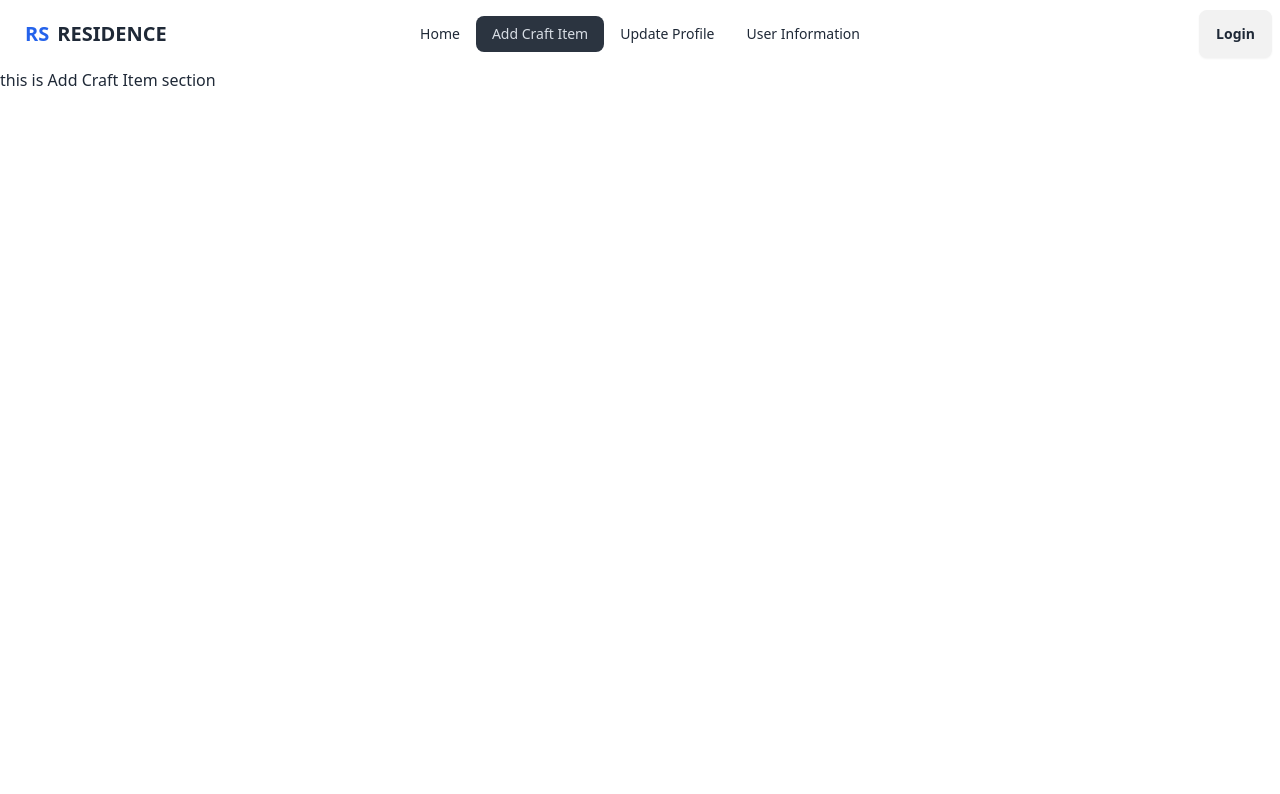
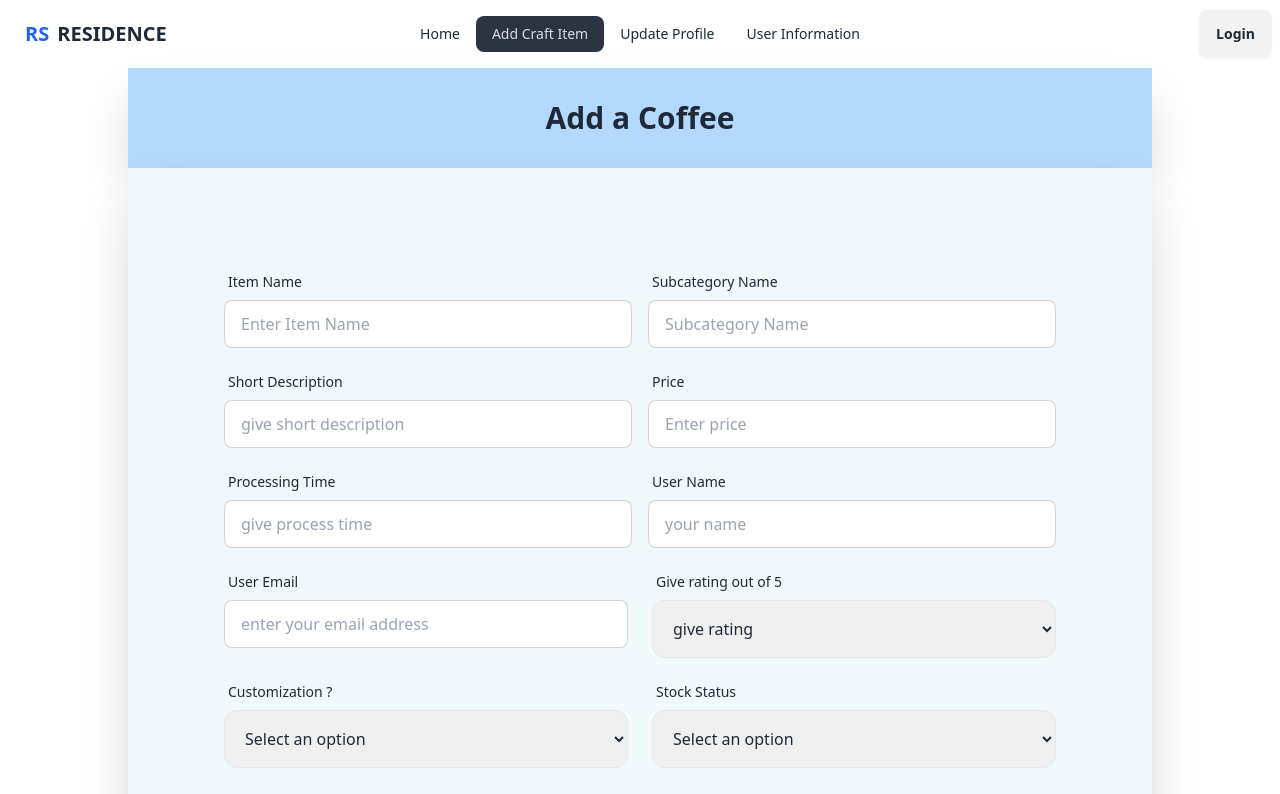
Before and after one commit to rasel754/assignment-ten-client, a React (Vite) app: page /addCraftItem in a window 1280 px wide. Shown: the top 794 px of the page. Built offline with nearby package versions, Linux system fonts and the light colour scheme; no server answers.

Commit message:
design add craft item route

```diff
--- a/package.json
+++ b/package.json
@@ -10,6 +10,7 @@
     "preview": "vite preview"
   },
   "dependencies": {
+    "dropdown-input-react": "^0.1.5",
     "firebase": "^10.11.1",
     "localforage": "^1.10.0",
     "match-sorter": "^6.3.4",
--- a/src/components/AddCraftItem.jsx
+++ b/src/components/AddCraftItem.jsx
@@ -1,10 +1,235 @@
+import { useState } from "react";
 
 const AddCraftItem = () => {
-    return (
-        <div>
-            <h1>this is Add Craft Item section</h1>
+  // State to store the selected value
+  const [selectedOption, setSelectedOption] = useState("");
+
+  // Function to handle change in selection
+  const handleSelectChange = (event) => {
+    setSelectedOption(event.target.value);
+  };
+
+  const handleAddCraft = (event) => {
+    event.preventDefault();
+
+    const form = event.target;
+    const itemName = form.itemName.value;
+    const subcategoryName = form.subcategoryName.value;
+    const shortDescription = form.shortDescription.value;
+    const price = form.price.value;
+    const processTime = form.processTime.value;
+    const name = form.name.value;
+    const email = form.email.value;
+    const rating = form.rating.value;
+    const customization = form.customization.value;
+
+
+
+
+
+  };
+  return (
+    <div className="">
+      <h2 className="text-3xl font-extrabold text-center bg-[#B3D9FF] py-8 md:w-4/5 mx-auto shadow-2xl">
+        Add a Coffee
+      </h2>
+      <form
+        onSubmit={handleAddCraft}
+        className="bg-[#F2F9FC] p-24 md:w-4/5 mx-auto shadow-2xl"
+      >
+        {/* form name and quantity row */}
+        <div className="md:flex mb-4">
+          <div className="form-control md:w-1/2">
+            <label className="label">
+              <span className="label-text">Item Name</span>
+            </label>
+            <label className="input-group">
+              <input
+                type="text"
+                name="itemName"
+                placeholder="Enter Item Name"
+                className="input input-bordered w-full"
+              />
+            </label>
+          </div>
+
+          <div className="form-control md:w-1/2 ml-4">
+            <label className="label">
+              <span className="label-text">Subcategory Name</span>
+            </label>
+            <label className="input-group">
+              <input
+                type="text"
+                name="subcategoryName"
+                placeholder="Subcategory Name"
+                className="input input-bordered w-full"
+              />
+            </label>
+          </div>
         </div>
-    );
+        {/* form supplier row */}
+        <div className="md:flex mb-4">
+          <div className="form-control md:w-1/2">
+            <label className="label">
+              <span className="label-text">Short Description</span>
+            </label>
+            <label className="input-group">
+              <input
+                type="text"
+                name="shortDescription
+                  "
+                placeholder="give short description
+                  "
+                className="input input-bordered w-full"
+              />
+            </label>
+          </div>
+          <div className="form-control md:w-1/2 ml-4">
+            <label className="label">
+              <span className="label-text">Price</span>
+            </label>
+            <label className="input-group">
+              <input
+                type="text"
+                name="price"
+                placeholder="Enter price"
+                className="input input-bordered w-full"
+              />
+            </label>
+          </div>
+        </div>
+        {/* form category and details row */}
+        <div className="md:flex mb-4">
+          <div className="form-control md:w-1/2">
+            <label className="label">
+              <span className="label-text">Processing Time</span>
+            </label>
+            <label className="input-group">
+              <input
+                type="text"
+                name="processTime"
+                placeholder="give process time"
+                className="input input-bordered w-full"
+              />
+            </label>
+          </div>
+
+          <div className="form-control md:w-1/2 ml-4">
+            <label className="label">
+              <span className="label-text">User Name</span>
+            </label>
+            <label className="input-group">
+              <input
+                type="text"
+                name="name"
+                placeholder="your name"
+                className="input input-bordered w-full"
+              />
+            </label>
+          </div>
+        </div>
+
+        {/* form name and quantity row */}
+        <div className="md:flex mb-4 gap-6">
+          <div className="form-control md:w-1/2">
+            <label className="label">
+              <span className="label-text">User Email</span>
+            </label>
+            <label className="input-group">
+              <input
+                type="email"
+                name="email"
+                placeholder="enter your email address"
+                className="input input-bordered w-full"
+              />
+            </label>
+          </div>
+
+          <div className="form-control md:w-1/2 ">
+            {/* Dropdown select element */}
+            <label className="label">
+              <span className="label-text">Give rating out of 5</span>
+            </label>
+            <select
+              name="rating"
+              className="w-full p-4 border rounded-xl"
+              value={selectedOption}
+              onChange={handleSelectChange}
+            >
+              {/* Default placeholder option */}
+              <option value="">give rating</option>
+              {/* Other options */}
+              <option value="option1"> 1</option>
+              <option value="option2"> 2</option>
+              <option value="option3"> 3</option>
+              <option value="option4"> 4</option>
+              <option value="option5"> 5</option>
+            </select>
+          </div>
+        </div>
+
+        {/* comment  */}
+
+        <div className="md:flex mb-4 gap-6 ">
+          <div className="form-control md:w-1/2 ">
+            {/* Dropdown select element */}
+            <label className="label">
+              <span className="label-text">Customization ?</span>
+            </label>
+            <select
+              name="customization"
+              className="w-full p-4 border rounded-xl"
+              value={selectedOption}
+              onChange={handleSelectChange}
+            >
+              {/* Default placeholder option */}
+              <option value="">Select an option</option>
+              {/* Other options */}
+              <option value="option1">Yes</option>
+              <option value="option2">NO</option>
+            </select>
+          </div>
+
+          <div className="form-control md:w-1/2">
+            {/* Dropdown select element */}
+            <label className="label">
+              <span className="label-text">Stock Status</span>
+            </label>
+            <select
+              name="stockStatus"
+              className="w-full p-4 border rounded-xl"
+              value={selectedOption}
+              onChange={handleSelectChange}
+            >
+              {/* Default placeholder option */}
+              <option value="">Select an option</option>
+              {/* Other options */}
+              <option value="option1">In stock</option>
+              <option value="option2">Made to Order</option>
+            </select>
+          </div>
+        </div>
+
+        {/* form Photo url row */}
+        <div className="mb-4">
+          <div className="form-control w-full">
+            <label className="label">
+              <span className="label-text">Photo URL</span>
+            </label>
+            <label className="input-group">
+              <input
+                type="url"
+                name="photo"
+                placeholder=" use image URL"
+                className="input input-bordered w-full"
+              />
+            </label>
+          </div>
+        </div>
+        <input type="submit" value="Add Craft Item" className="btn btn-block" />
+      </form>
+    </div>
+  );
 };
 
 export default AddCraftItem;
```
Also changed, not shown: 1 other file (tests, documents, lock files or other folders).
